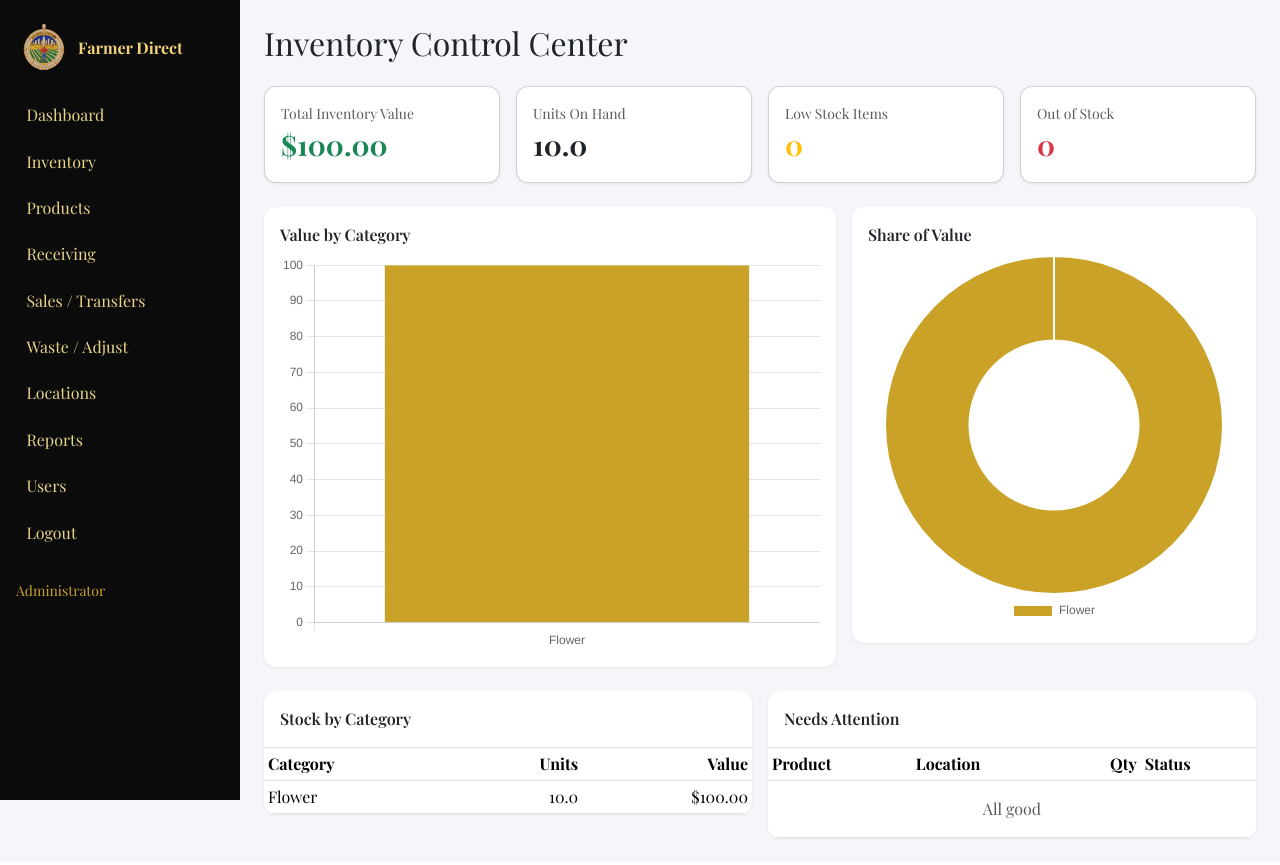
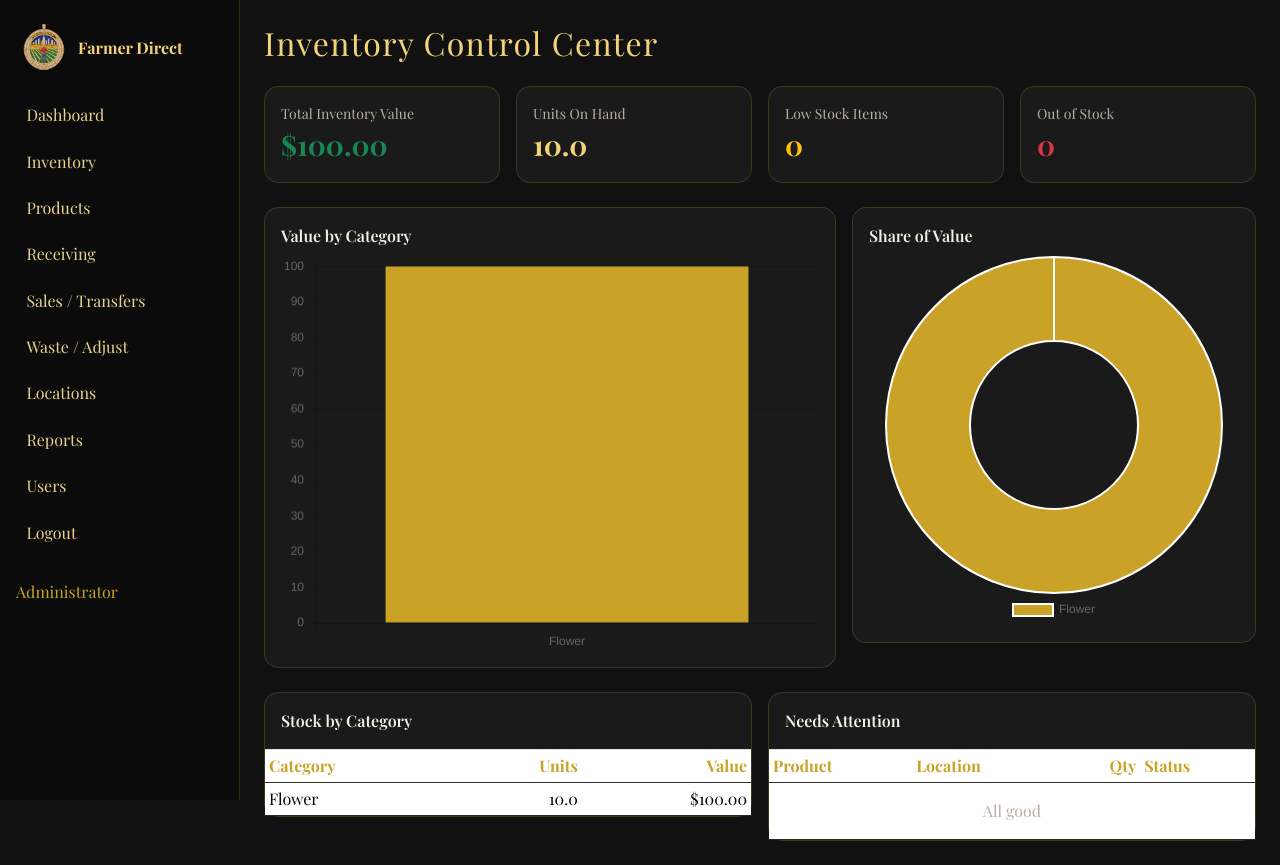
Before and after one commit to lenz0o/DTLA, a Flask app: page / in a window 1280 px wide. Before the commit the page ends 841 px from the top, so only its background shows below. Run offline with Flask 3, Linux system fonts and the light colour scheme; a user stored in the database is signed in; data comes from the database, SQL or seed files in the repository; tables that the repository leaves empty hold one stand-in row (values such as "Sample post"); some web fonts are replaced.

Commit message:
Update styles and button colors in base.html

```diff
--- a/templates/base.html
+++ b/templates/base.html
@@ -11,33 +11,47 @@
     html, body, h1, h2, h3, h4, h5, .brand, .nav-link, .btn, .form-control, .form-label, table {
       font-family: "Playfair Display", Georgia, serif !important;
     }
-    body { background: #f4f6f9; min-height: 100vh; }
+    body { background: #111111; color: #f3efe3; min-height: 100vh; }
+    h2 { color: #f3d37a; letter-spacing: .04em; }
     .sidebar {
-      width: 240px;
-      background: #0b0b0b;
-      min-height: 100vh;
-      position: fixed;
-      top: 0; left: 0;
-      padding-top: 1rem;
-      z-index: 1040;
+      width: 240px; background: #0b0b0b; min-height: 100vh;
+      position: fixed; top: 0; left: 0; padding-top: 1rem; z-index: 1040;
+      border-right: 1px solid #c9a22733;
     }
     .sidebar .nav-link { color: #e8d48a; border-radius: .375rem; margin: .15rem .75rem; padding: .55rem .9rem; }
     .sidebar .nav-link:hover, .sidebar .nav-link.active { background: #c9a227; color: #000; }
     .sidebar .brand { color: #f3d37a; font-weight: 700; padding: .5rem 1.25rem 1.25rem; }
     .main { margin-left: 240px; padding: 1.5rem; }
-    .stat-card, .table-card { background: #fff; border-radius: .75rem; box-shadow: 0 1px 3px rgba(0,0,0,.08); }
-    .stat-value { font-size: 1.75rem; font-weight: 700; }
-    .table-card { overflow-x: auto; }
+    .stat-card, .table-card, .card {
+      background: #1a1a1a !important;
+      border: 1px solid #c9a22733 !important;
+      border-radius: .9rem;
+      color: #f3efe3;
+    }
+    .stat-value { font-size: 1.75rem; font-weight: 700; color: #f3d37a; }
+    .table { color: #f3efe3; }
+    .table thead th { color: #c9a227; border-color: #333; }
+    .table td { border-color: #2a2a2a; vertical-align: middle; }
+    .table-hover tbody tr:hover { background: #222; }
+    .form-control, .form-select {
+      background: #161616; border: 1px solid #333; color: #fff;
+    }
+    .form-control:focus, .form-select:focus {
+      background: #161616; color: #fff; border-color: #c9a227; box-shadow: none;
+    }
+    .btn-success {
+      background: linear-gradient(#e0c56a, #c9a227);
+      border: none; color: #111; font-weight: 700;
+    }
+    .btn-success:hover { background: #d4b24a; color: #111; }
+    .btn-outline-secondary { border-color: #c9a227; color: #c9a227; }
+    .btn-outline-secondary:hover { background: #c9a227; color: #111; }
+    .text-muted { color: #b8b0a0 !important; }
+    .alert { border: none; }
     .mobile-top {
-      display: none;
-      background: #0b0b0b;
-      color: #f3d37a;
-      padding: 10px 14px;
-      align-items: center;
-      justify-content: space-between;
-      position: sticky;
-      top: 0;
-      z-index: 1030;
+      display: none; background: #0b0b0b; color: #f3d37a;
+      padding: 10px 14px; align-items: center; justify-content: space-between;
+      position: sticky; top: 0; z-index: 1030; border-bottom: 1px solid #c9a22733;
     }
     .mobile-top img { height: 36px; width: 36px; object-fit: contain; }
     @media (max-width: 768px) {
@@ -102,7 +114,7 @@
         {% endif %}
         <li class="nav-item"><a class="nav-link" href="{{ url_for('logout') }}">Logout</a></li>
       </ul>
-      <div class="px-3 mt-4 text-muted small" style="color:#c9a227 !important;">
+      <div class="px-3 mt-4" style="color:#c9a227;">
         {{ current_user.full_name or current_user.username }}
       </div>
     </nav>
```
Also changed, not shown: other parts of templates/base.html (+12 -14 lines).
